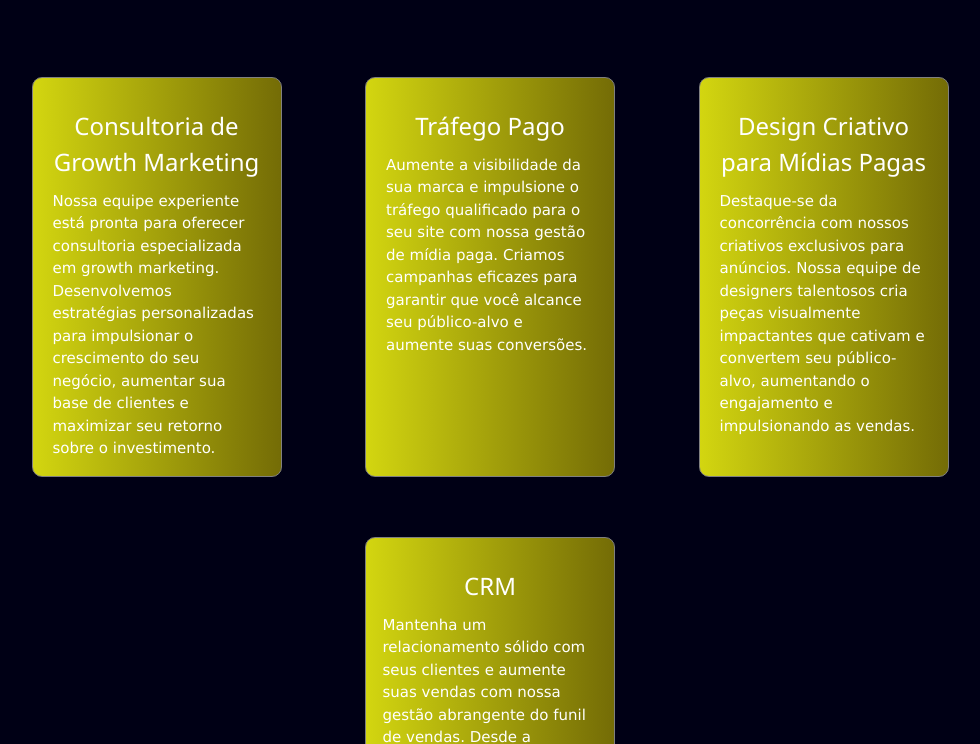
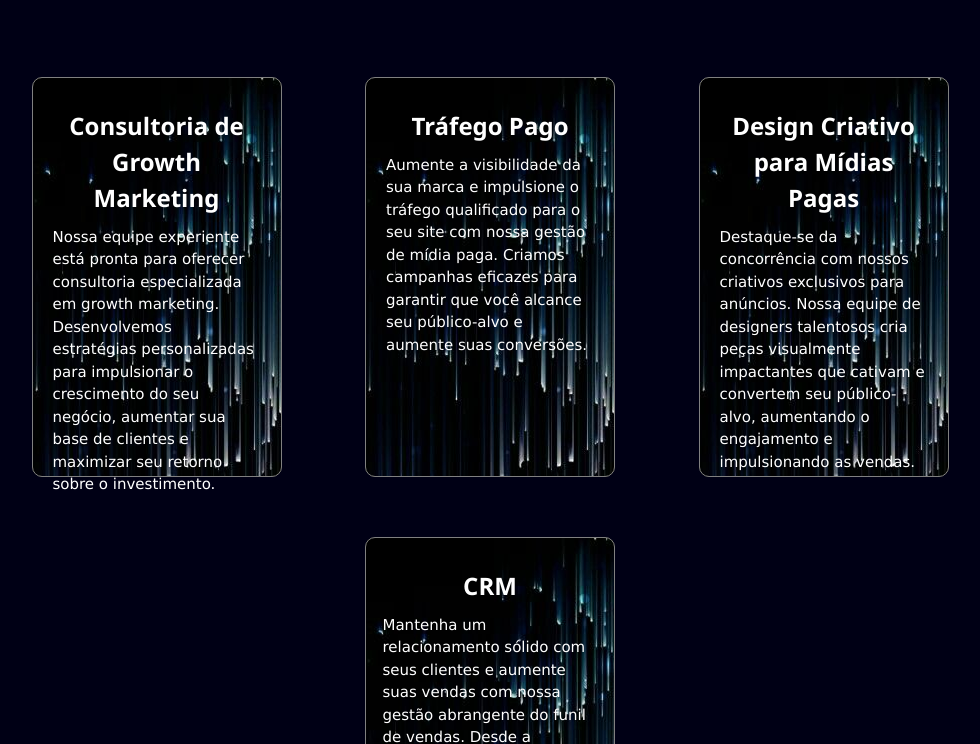
Before and after one commit to Ivoneide01/Dhavin-Assessoria, a website with bundled scripts: page index.html in a window 1280 px wide. Shown: the part 636-1380 px from the top of the page, without its empty margins (150-1130 px from the left). Built offline with nearby package versions, Linux system fonts and the light colour scheme; files whose address does not match are found by name.

Commit message:
strong-cards

```diff
--- a/index.html
+++ b/index.html
@@ -64,26 +64,24 @@
         <h2 class="title" id="projects">Nossas Soluções <img src="/Dhavin/Dhavin/img/dhavin-atual-removebg-preview-copia.png" class="img_gallery" alt="image 1" width="50"></h2>
         <div class="games">
           <div class="game-list">
-            <h3>Consultoria de Growth Marketing</h3>
+            <h3><strong>Consultoria de Growth Marketing</strong></h3>
             <p style="color: white;">Nossa equipe experiente está pronta para oferecer consultoria especializada em growth marketing. Desenvolvemos estratégias personalizadas para impulsionar o crescimento do seu negócio, aumentar sua base de clientes e maximizar seu retorno sobre o investimento.</p>
           <p></p>
           </div>
 
 
-          <div class="game-list">
-            <h3>Tráfego Pago</h3>
+          <div class="game-list" >
+            <h3><strong>Tráfego Pago</strong></h3>
             <p style="color: white;">Aumente a visibilidade da sua marca e impulsione o tráfego qualificado para o seu site com nossa gestão de mídia paga. Criamos campanhas eficazes para garantir que você alcance seu público-alvo e aumente suas conversões.
             </p>
             <p></p>
           </div>
-          <div class="game-list">
-            <h3>Design Criativo para Mídias Pagas
-            </h3>
+          <div class="game-list" >
+            <h3><strong>Design Criativo para Mídias Pagas</strong></h3>
             <p style="color: white;">Destaque-se da concorrência com nossos criativos exclusivos para anúncios. Nossa equipe de designers talentosos cria peças visualmente impactantes que cativam e convertem seu público-alvo, aumentando o engajamento e impulsionando as vendas.</p>
           </div>
           <div class="game-list">
-            <h3>CRM
-            </h3>
+            <h3><strong>CRM</strong></h3>
             <p style="color: white;">Mantenha um relacionamento sólido com seus clientes e aumente suas vendas com nossa gestão abrangente do funil de vendas. Desde a aquisição até a retenção, ajudamos você a criar campanhas personalizadas que aumentam a conversão e impulsionam o crescimento do seu negócio.</p>
           </div>
 
--- a/style.css
+++ b/style.css
@@ -111,11 +111,12 @@ h3{
     align-items: center;
     border:1px solid gray;
     background: #5f6008;
-    background: linear-gradient(to right, #d3d610, #746c06 );
+    background-image: url(/Dhavin/Dhavin/img//fundo-cards/papel\ de\ parede\ chuva.jpg);
     backdrop-filter: blur( 4px );
     -webkit-backdrop-filter: blur( 4px );
     border-radius: 10px;
     border: 1px solid rgba( 255, #f1f501, 255, 0.18 );
+
 
 }
 
```
